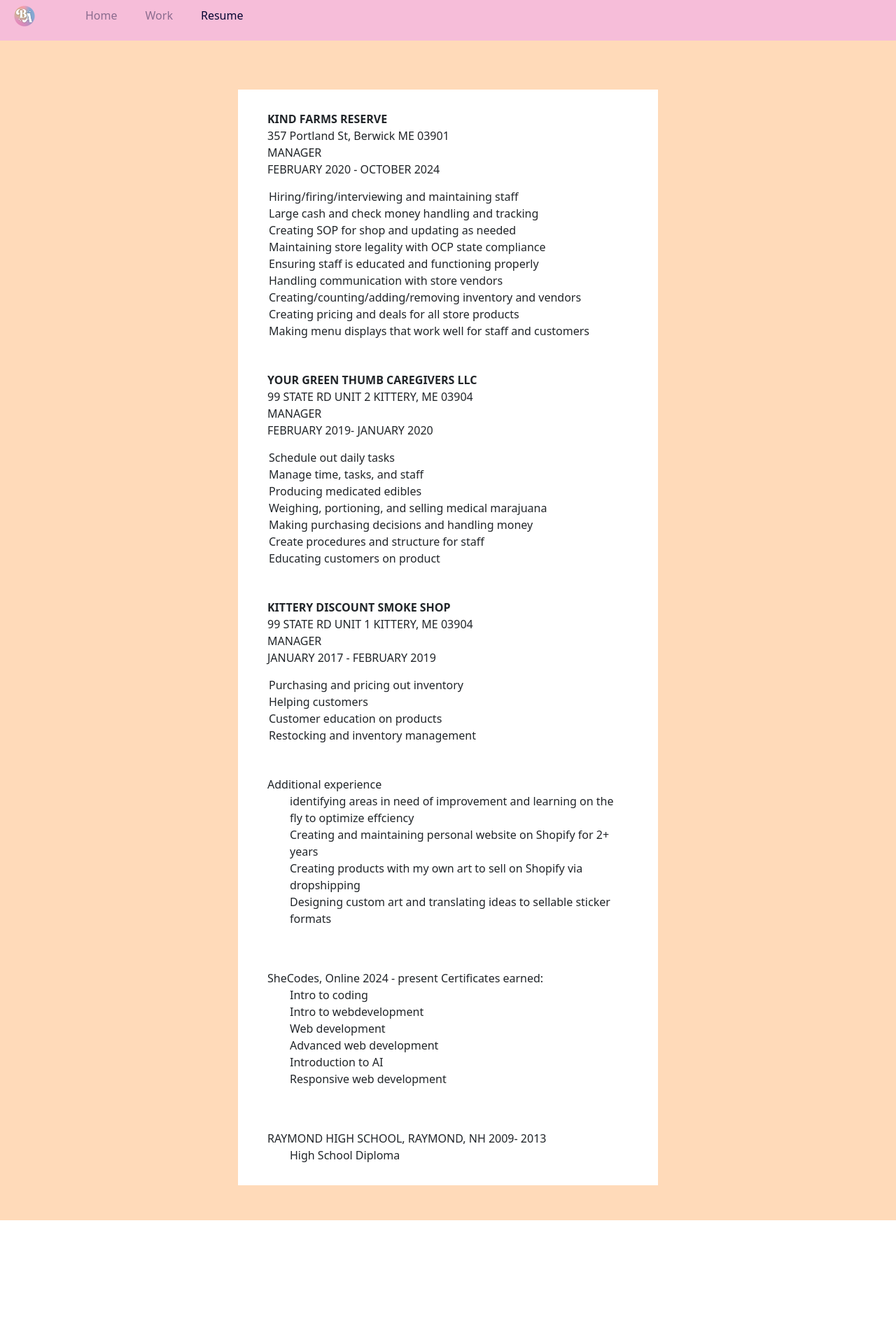
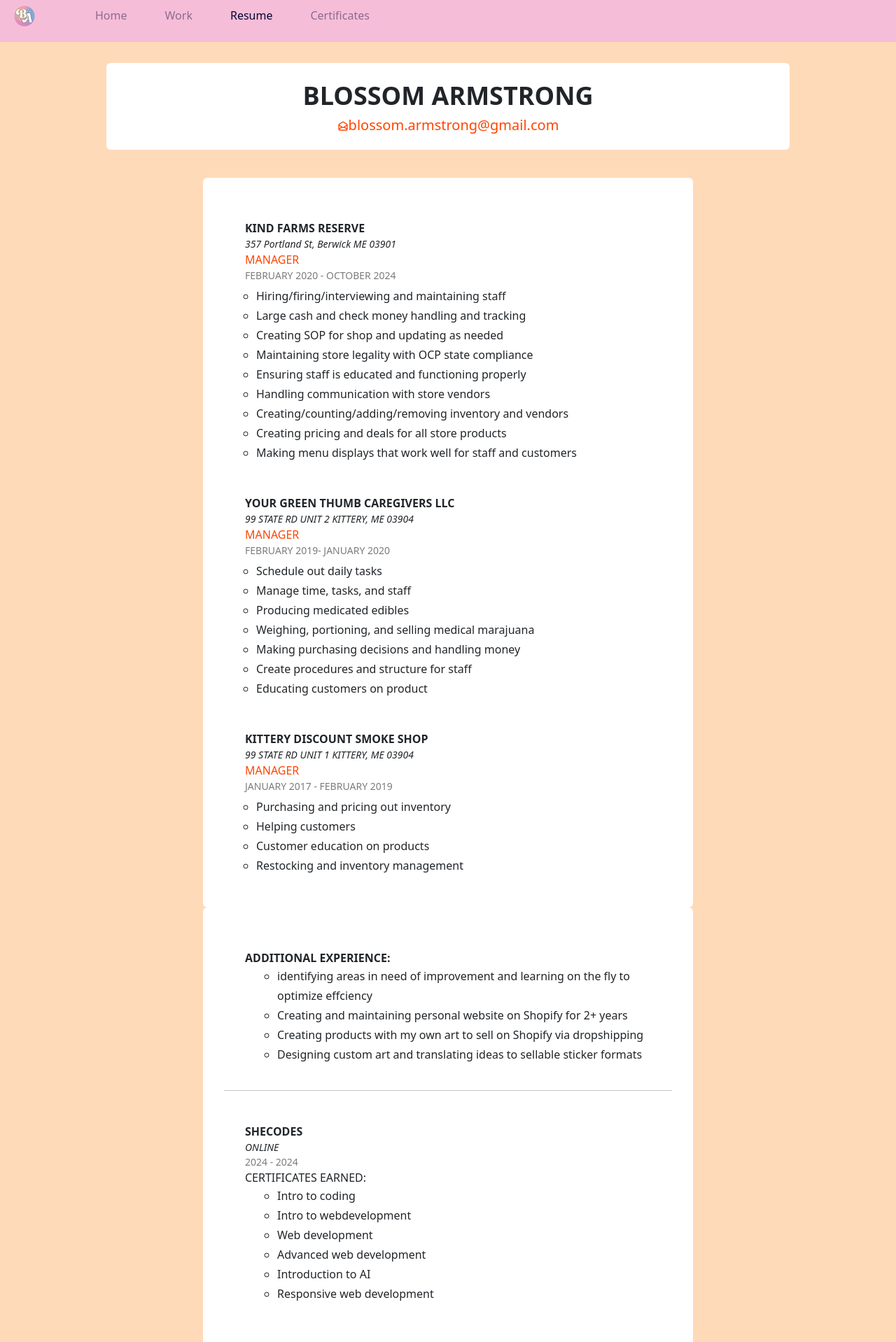
Before and after one commit to BLSSMA/blossomarmstrong, a React (Create React App) app: page /Resume in a window 1280 px wide. Shown: the top 1918 px of the page at 70% size. Before the commit the page ends 1744 px from the top, so only its background shows below. Built offline with nearby package versions, Linux system fonts and the light colour scheme.

Commit message:
finished resume styling

```diff
--- a/package.json
+++ b/package.json
@@ -9,6 +9,7 @@
     "bootstrap": "^5.3.3",
     "react": "^18.3.1",
     "react-dom": "^18.3.1",
+    "react-icons": "^5.3.0",
     "react-responsive": "^10.0.0",
     "react-router-dom": "^6.26.2",
     "react-scripts": "5.0.1",
--- a/src/NavBar.js
+++ b/src/NavBar.js
@@ -31,6 +31,11 @@
                Resume
              </NavLink>
            </li>
+            <li className="nav__item">
+             <NavLink to="/Certificates" className="nav__link">
+               Certificates
+             </NavLink>
+           </li>
          </ul>
        </div>
      </nav>
--- /dev/null
+++ b/src/pages/Certificates.js
@@ -0,0 +1,5 @@
+import React from "react";
+
+export default function Certificates(){
+    return"hello from certificates"
+}
--- a/src/pages/Resume.css
+++ b/src/pages/Resume.css
@@ -7,22 +7,67 @@
 padding:20px;
 }
 
- ul{
-    list-style: none;
+.name{
+    background-color: white;
+    width:80%;
+    margin:0 auto;
+    border-radius: 6px;
+}
+.name .title{
+    font-size: 36px;
+    font-weight: 700;
+}
+.name a{
+    text-decoration: none;
+    color:orangered;
+    font-size: 20px;
+}
+
+.name .contact:hover{
+    opacity:0.7;
+}
+.name .mailIcon{
+position:relative;
+bottom:2px;
+color:orangered;
+}
+
+ ul{list-style-type: circle;
     text-align: left;
+}
+ul li{
+    line-height:1.75;
+    margin-left:14px;
 }
 
 .leftSide, .rightSide{
     background-color: white;
     margin:0 auto;
-    width:600px;
+    width:700px;
     text-align: left;
+    padding:30px;
+    border-radius: 6px;
+}
+.experience .position, .Education .position{
+    color:orangered;
 }
 
-.experience .business{
-    font-weight:600;
+.experience .business,
+.Education .business,
+.additionalExperience .business{
+    font-weight:700;
+}
+.experience .location,
+.Education .location{
+    font-size:14px;
+    font-style: italic;
+}
+.experience .time,
+.Education .time{
+    opacity: 0.6;
+    font-size: 14px;
 }
 
 .experience, .additionalExperience, .Education{
-    padding:30px 30px 15px 30px;
+    padding:30px 30px 5px 30px;
 }
--- a/src/pages/Resume.js
+++ b/src/pages/Resume.js
@@ -1,15 +1,25 @@
 import React from "react";
 import "./Resume.css";
 import ResumeDetails from "./ResumeDetails";
+import { HiOutlineMailOpen } from "react-icons/hi";
+
 
 export default function Resume(){
     return (<div className="Resume grid">
+        <div className="row name">
+            <div className="col-12">
+                <div className="title">BLOSSOM ARMSTRONG</div>
+                <div className="contact">
+                    <span className="mailIcon"><HiOutlineMailOpen /></span><a href="mailto:blossom.armstrong@gmail.com">blossom.armstrong@gmail.com</a>
+                </div>
+            </div>
+        </div>
         <div className="row">
                     <div className="leftSide col-6">
             <ResumeDetails business="KIND FARMS RESERVE" location="357 Portland St, Berwick ME 03901" position="MANAGER" time="FEBRUARY 2020 - OCTOBER 2024" />
                     <ul>
                         <li>
-                            Hiring/firing/interviewing and maintaining staff
+                           Hiring/firing/interviewing and maintaining staff
                         </li>
                         <li>
                             Large cash and check money handling and tracking
@@ -61,7 +71,7 @@
                                 </li>
                             </ul>
 
-                                <ResumeDetails business="KITTERY DISCOUNT SMOKE SHOP" location="99 STATE RD UNIT 1 KITTERY, ME 03904" position="MANAGER" time="JANUARY 2017 - FEBRUARY 2019" />
+            <ResumeDetails business="KITTERY DISCOUNT SMOKE SHOP" location="99 STATE RD UNIT 1 KITTERY, ME 03904" position="MANAGER" time="JANUARY 2017 - FEBRUARY 2019" />
                             <ul>
                                 <li>
                                     Purchasing and pricing out inventory
@@ -79,7 +89,7 @@
                 </div>
             <div className="rightSide col-6">
                         <div className="additionalExperience">
-                            Additional experience
+                            <div className="business">ADDITIONAL EXPERIENCE:</div>
                             <ul>
                                 <li>
                                     identifying areas in need of improvement and learning on the fly to optimize effciency
@@ -95,9 +105,12 @@
                                 </li>
                             </ul>
                         </div>
+                        <hr />
                         <div className="Education">
-                            SheCodes, Online 2024 - present
-                            Certificates earned:
+                            <div className="business">SHECODES</div>
+                            <div className="location">ONLINE</div>
+                            <div className="time">2024 - 2024</div>
+                            CERTIFICATES EARNED:
                             <ul>
                                 <li>
                                     Intro to coding
@@ -120,9 +133,9 @@
                             </ul>
                         </div>
                         <div className="Education">
-                            RAYMOND HIGH SCHOOL,
-                            RAYMOND, NH
-                            2009- 2013
+                            <div className="business">RAYMOND HIGH SCHOOL</div>
+                            <div className="location">RAYMOND, NH</div>
+                            <div className="time">2009- 2013</div>
                             <ul>
                                 <li>
                                     High School Diploma
--- a/src/pages/ResumeDetails.js
+++ b/src/pages/ResumeDetails.js
@@ -4,9 +4,9 @@
 export default function ResumeDetails(props){
     return(<div className="experience">
             <div className="business">{props.business}</div>
-            <div>{props.location}</div>
-            <div>{props.position}</div>
-            <div>{props.time}</div>
+            <div className="location">{props.location}</div>
+            <div className="position">{props.position}</div>
+            <div className="time">{props.time}</div>
             </div>
             )
 }
```
Also changed, not shown: 1 other file (tests, documents, lock files or other folders).
